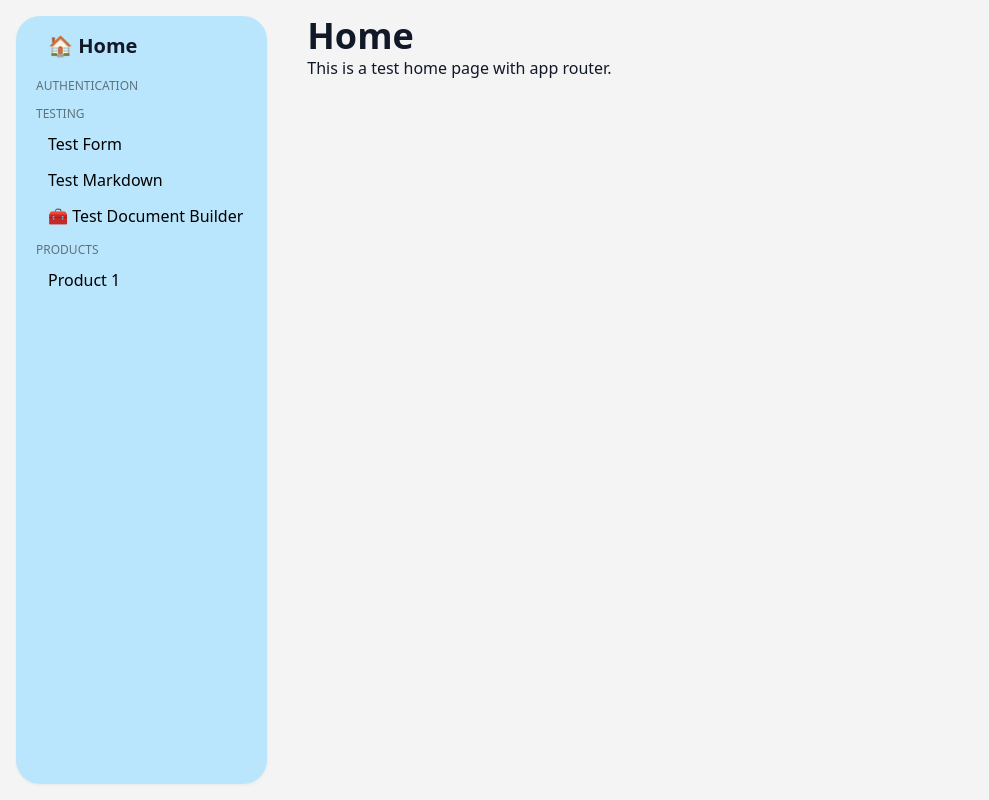
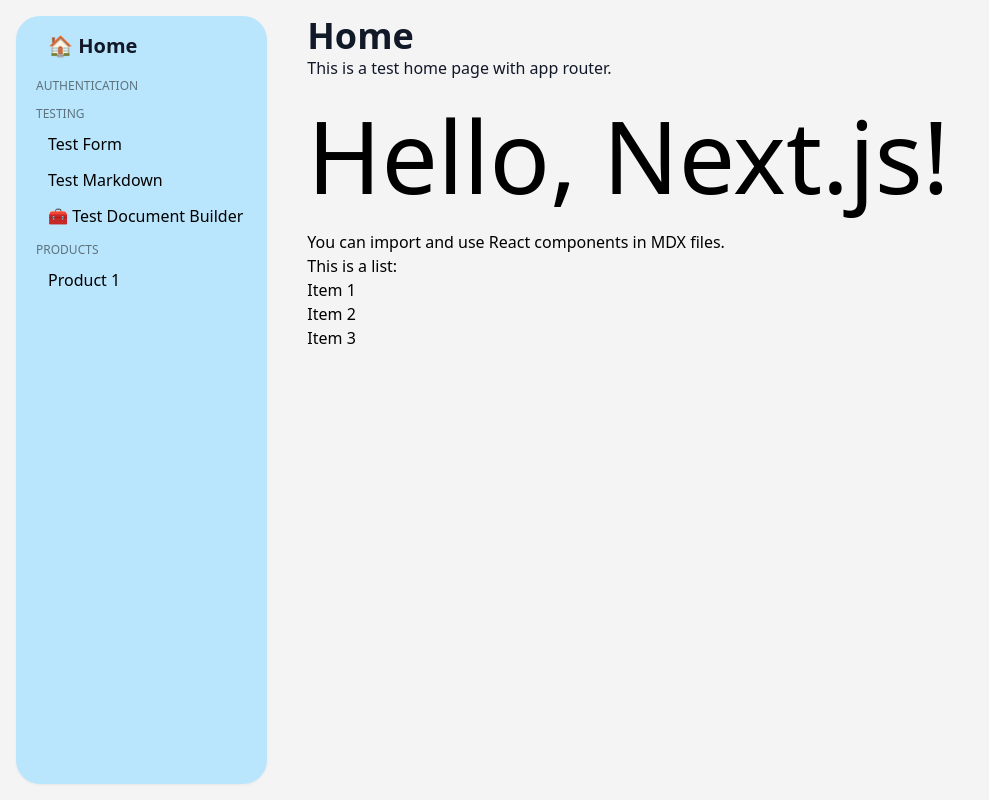
Before and after one commit to tayv/Project-Bubblegum, a Next.js app: page / in a window 1280 px wide. Shown: the whole page, without its empty margins (0-989 px from the left). Built offline with nearby package versions, Linux system fonts and the light colour scheme.

Commit message:
MDX setup with app router

```diff
--- /dev/null
+++ b/app/hello.mdx
@@ -0,0 +1,9 @@
+# Hello, Next.js!
+
+## You can import and use React components in MDX files.
+
+This is a list:
+
+- Item 1
+- Item 2
+- Item 3
--- a/app/page.tsx
+++ b/app/page.tsx
@@ -1,11 +1,13 @@
 import Heading from "./components/ui/Heading"
 import Paragraph from "app/components/ui/Paragraph"
+import HelloWorld from './hello.mdx'
 
 export default function Home() {
   return (
     <>
      <Heading size="h1" weight="bold" padding="none">Home</Heading>
      <Paragraph>This is a test home page with app router.</Paragraph>
+     <HelloWorld />
     </>
   )
 }
--- /dev/null
+++ b/mdx-components.tsx
@@ -0,0 +1,15 @@
+import type { MDXComponents } from 'mdx/types'
+
+// This file allows you to provide custom React components
+// to be used in MDX files. You can import and use any
+// React component you want, including components from
+// other libraries.
+
+// This file is required to use MDX in `app` directory.
+export function useMDXComponents(components: MDXComponents): MDXComponents {
+  return {
+    // Allows customizing built-in components, e.g. to add styling.
+     h1: ({ children }) => <h1 style={{ fontSize: "100px" }}>{children}</h1>,
+    ...components,
+  };
+}
--- a/next.config.js
+++ b/next.config.js
@@ -1,6 +1,6 @@
 
 const withMDX = require('@next/mdx')({
-  extension: /\.mdx?$/,
+ // extension: /\.mdx?$/,
   options: {
     // If you use remark-gfm, you'll need to use next.config.mjs
     // as the package is ESM only
@@ -8,16 +8,21 @@ const withMDX = require('@next/mdx')({
     remarkPlugins: [],
     rehypePlugins: [],
     // If you use `MDXProvider`, uncomment the following line.
-    providerImportSource: "@mdx-js/react",
+   // providerImportSource: "@mdx-js/react",
   },
 })
 
 /** @type {import('next').NextConfig} */
 const nextConfig = {
+  // App router needs mdxRs to be enabled:
+  experimental: {
+    mdxRs: true,
+  },
+
   // Configure pageExtensions to include md and mdx
-  pageExtensions: ['ts', 'tsx', 'js', 'jsx', 'md', 'mdx'],
+//  pageExtensions: ['ts', 'tsx', 'js', 'jsx', 'md', 'mdx'],
   // Optionally, add any other Next.js config below
-  reactStrictMode: true,
+//  reactStrictMode: true,
 }
 
 // Merge MDX config with Next.js config
```
